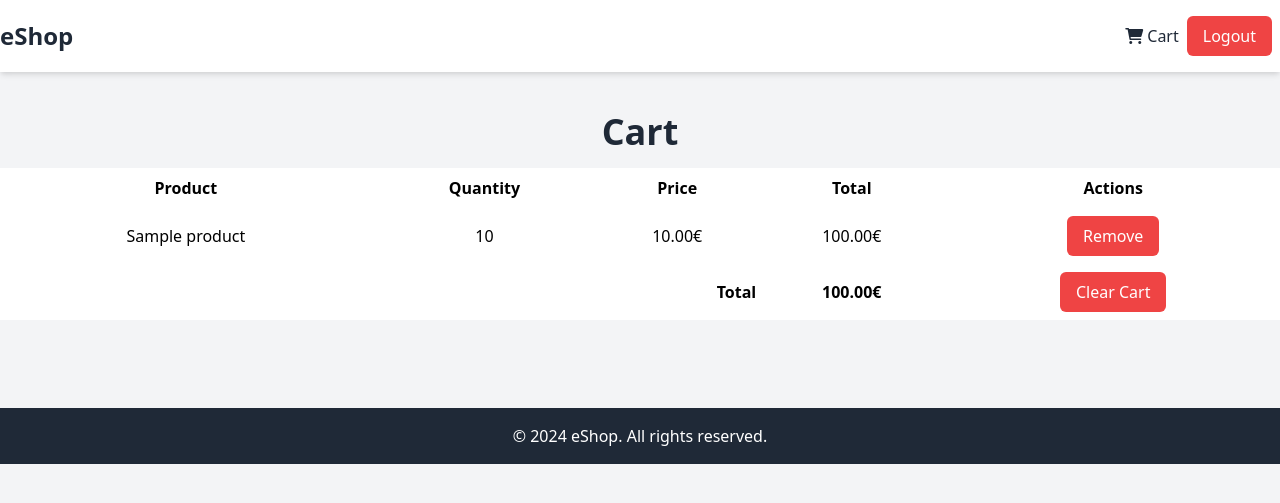
After one commit to zimNMM/Ecommerce, a Django app: page /cart/ in a window 1280 px wide. The commit adds this page. Shown: the top 503 px of the page. Run offline with Django 5.2, Linux system fonts and the light colour scheme; a user stored in the database is signed in; tables that the repository leaves empty hold one stand-in row (values such as "Sample post").

Commit message:
added cart and updated html navbars

```diff
--- a/ecommerce/urls.py
+++ b/ecommerce/urls.py
@@ -28,6 +28,10 @@ urlpatterns = [
     path('login/', views.login, name='login'),
     path('logout/', views.logout, name='logout'),
     path('product/<str:product_id>/', views.product_detail, name='product_detail'),
+    path('add-to-cart/<str:product_id>/', views.add_to_cart, name='add_to_cart'),
+    path('cart/', views.cart, name='cart'),
+    path('remove-from-cart/<int:item_id>/', views.remove_from_cart, name='remove_from_cart'),
+    path('clear-cart/', views.clear_cart, name='clear_cart'),
 ]
 
 if settings.DEBUG:
--- /dev/null
+++ b/shop/templates/shop/cart.html
@@ -0,0 +1,97 @@
+<!DOCTYPE html>
+<html lang="en">
+<head>
+    <meta charset="UTF-8">
+    <meta name="viewport" content="width=device-width, initial-scale=1.0">
+    <title>Cart - eShop</title>
+    <link href="https://cdn.jsdelivr.net/npm/tailwindcss@2.2.19/dist/tailwind.min.css" rel="stylesheet">
+    <link rel="stylesheet" href="https://cdnjs.cloudflare.com/ajax/libs/font-awesome/6.0.0-beta3/css/all.min.css">
+</head>
+<body class="bg-gray-100">
+
+    <!-- Header -->
+    <header class="bg-white shadow-md py-4">
+        <div class="container mx-auto flex justify-between items-center">
+            <div class="text-2xl font-bold text-gray-800"><a href="{% url 'index' %}">eShop</a></div>
+            <div>
+                <!-- Add other links as needed -->
+            </div>
+            <div class="flex items-center">
+                {% if user.is_authenticated %}
+                    <a href="{% url 'cart' %}" class="mr-2 flex items-center">
+                        <i class="fas fa-shopping-cart text-gray-800 mr-1"></i>
+                        <span class="text-gray-800">Cart</span>
+                    </a>
+                    <a href="{% url 'logout' %}">
+                        <button class="bg-red-500 text-white px-4 py-2 rounded-md mr-2">Logout</button>
+                    </a>
+                {% else %}
+                    <a href="{% url 'login' %}">
+                        <button class="bg-blue-500 text-white px-4 py-2 rounded-md mr-2">Login</button>
+                    </a>
+                    <a href="{% url 'register' %}">
+                        <button class="bg-green-500 text-white px-4 py-2 rounded-md">Register</button>
+                    </a>
+                {% endif %}
+            </div>
+        </div>
+    </header>
+
+
+    <!-- Main Content -->
+    <main class="container mx-auto py-10">
+        <section class="text-center mb-12">
+            <h1 class="text-4xl font-bold text-gray-800 mb-4">Cart</h1>
+            {% if cart_items %}
+                <table class="min-w-full bg-white">
+                    <thead>
+                        <tr>
+                            <th class="py-2">Product</th>
+                            <th class="py-2">Quantity</th>
+                            <th class="py-2">Price</th>
+                            <th class="py-2">Total</th>
+                            <th class="py-2">Actions</th>
+                        </tr>
+                    </thead>
+                    <tbody>
+                        {% for item in cart_items %}
+                            <tr>
+                                <td class="py-2">{{ item.product.name }}</td>
+                                <td class="py-2">{{ item.quantity }}</td>
+                                <td class="py-2">{{ item.product.price }}€</td>
+                                <td class="py-2">{{ item.total_price|floatformat:2 }}€</td>
+                                <td class="py-2">
+                                    <form method="post" action="{% url 'remove_from_cart' item.id %}">
+                                        {% csrf_token %}
+                                        <button type="submit" class="bg-red-500 text-white px-4 py-2 rounded-md">Remove</button>
+                                    </form>
+                                </td>
+                            </tr>
+                        {% endfor %}
+                        <tr>
+                            <td colspan="3" class="py-2 font-bold text-right">Total</td>
+                            <td class="py-2 font-bold">{{ total_price|floatformat:2 }}€</td>
+                            <td class="py-2">
+                                <form method="post" action="{% url 'clear_cart' %}">
+                                    {% csrf_token %}
+                                    <button type="submit" class="bg-red-500 text-white px-4 py-2 rounded-md">Clear Cart</button>
+                                </form>
+                            </td>
+                        </tr>
+                    </tbody>
+                </table>
+            {% else %}
+                <p>Your cart is empty.</p>
+            {% endif %}
+        </section>
+    </main>
+
+    <!-- Footer -->
+    <footer class="bg-gray-800 text-white py-4">
+        <div class="container mx-auto text-center">
+            <p>&copy; 2024 eShop. All rights reserved.</p>
+        </div>
+    </footer>
+
+</body>
+</html>
--- a/shop/views.py
+++ b/shop/views.py
@@ -4,7 +4,7 @@ from django.contrib.auth import login as auth_login, logout as auth_logout
 from django.contrib.auth import authenticate
 from django.contrib.auth.decorators import login_required
 from .decorators import redirect_authenticated_user
-from .models import Product
+from .models import Product, Cart, CartItem
 # Create your views here.
 
 
@@ -56,3 +56,35 @@ def login(request):
 def logout(request):
     auth_logout(request)
     return redirect('login')
+
+@login_required
+def add_to_cart(request, product_id):
+    product = get_object_or_404(Product, product_id=product_id)
+    cart, created = Cart.objects.get_or_create(user=request.user)
+    cart.add_product(product.id, 1)
+    return redirect('cart')
+
+@login_required
+def cart(request):
+    cart, created = Cart.objects.get_or_create(user=request.user)
+    cart_items = cart.items.all()
+    for item in cart_items:
+        item.total_price = item.product.price * item.quantity
+
+    total_price = sum(item.total_price for item in cart_items)
+    return render(request, 'shop/cart.html', {
+        'cart': cart,
+        'cart_items': cart_items,
+        'total_price': total_price
+    })
+@login_required
+def remove_from_cart(request, item_id):
+    cart_item = get_object_or_404(CartItem, id=item_id, cart__user=request.user)
+    cart_item.delete()
+    return redirect('cart')
+
+@login_required
+def clear_cart(request):
+    cart, created = Cart.objects.get_or_create(user=request.user)
+    cart.clear()
+    return redirect('cart')
```
Also changed, not shown: shop/templates/shop/index.html (+6 -2 lines), shop/templates/shop/laptop.html (+6 -3 lines), shop/templates/shop/mobilephone.html (+6 -2 lines), shop/templates/shop/product.html (+10 -3 lines).
